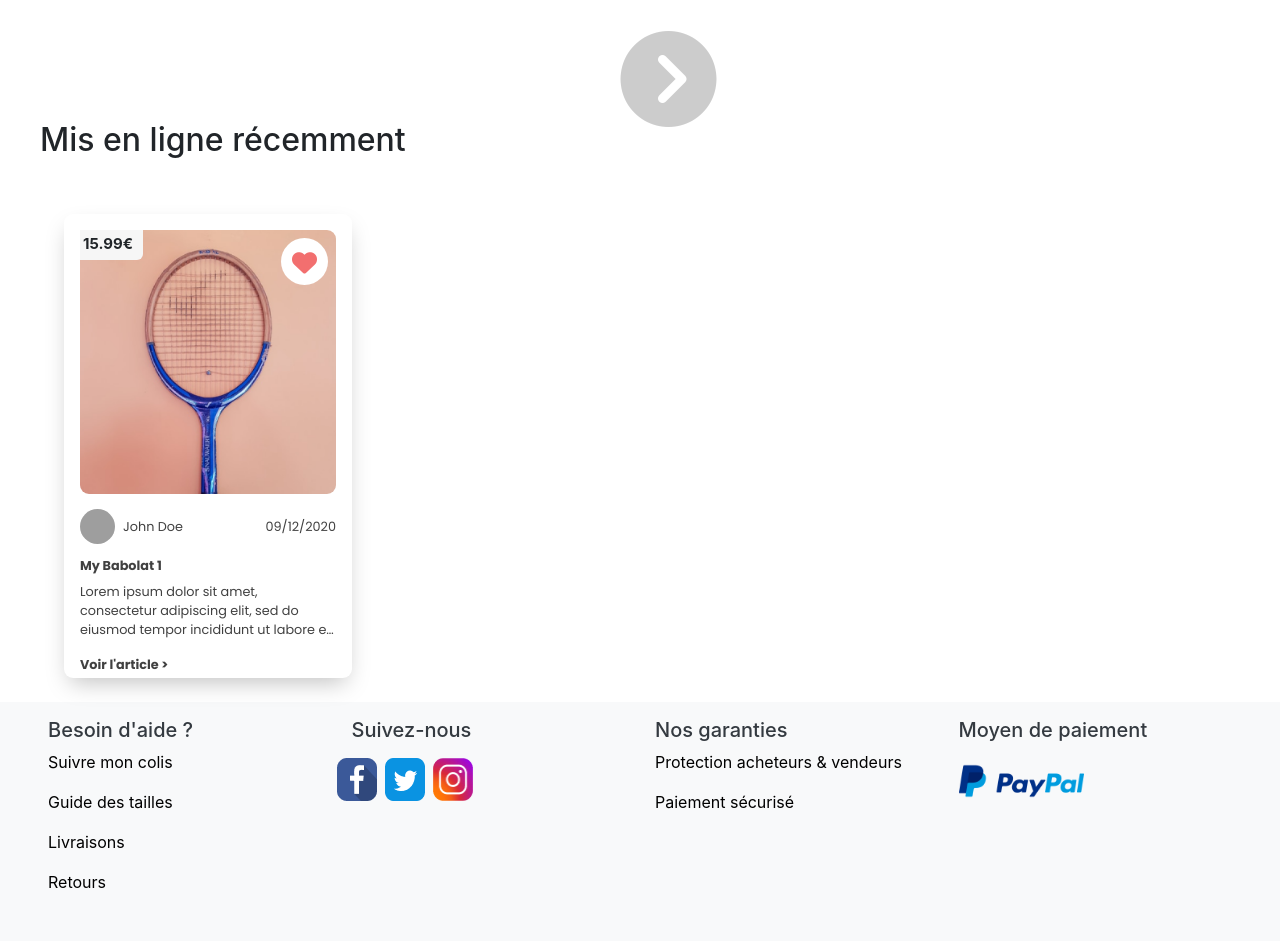
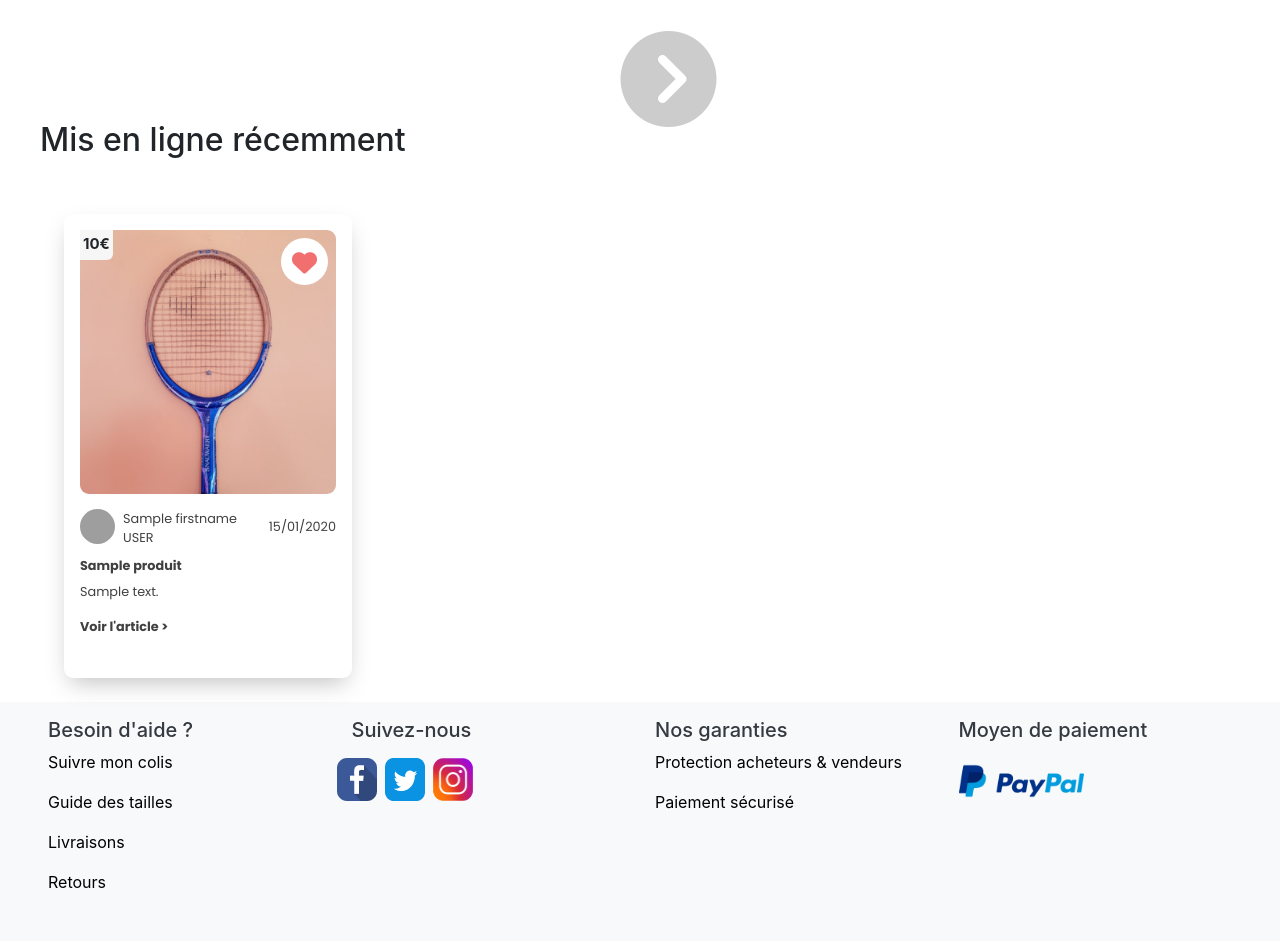
Before and after one commit to SpinBoxx/Spark, a Symfony app: template templates/accueil/accueil.html.twig in a window 1280 px wide. Shown: the part 883-1824 px from the top of the page. Run offline with Twig, Linux system fonts and the light colour scheme; the template is opened without the code that fills it: most values are stand-ins (such as "Sample title", 1, 10 or a date in 2020); some libraries are stand-ins or nearby versions; grey boxes are pictures that could not be loaded.

Commit message:
changement page /

```diff
--- a/public/style/accueil/accueil.css
+++ b/public/style/accueil/accueil.css
@@ -279,7 +279,7 @@ body{
 .favorite_card_price{
     position: absolute;
     height: 30px;
-    width: 63px;
+    width: auto;
     text-align: left;
     background-color: #f6f6f6;
     border-bottom-right-radius: 6px;
@@ -291,3 +291,7 @@ body{
     font-weight: bold;
     font-size: 15px;
 }
+.favorite_card_price > p:after{
+    content: "€";
+    margin-right: 3px;
+}
--- a/src/Controller/AccueilController.php
+++ b/src/Controller/AccueilController.php
@@ -25,6 +25,7 @@ class AccueilController extends AbstractController
     public function index(): Response
     {
         $produits = $this->em->getRepository(Product::class)->findAll();
+
         return $this->render('accueil/accueil.html.twig', [
             'produits' => $produits,
         ]);
--- a/src/DataFixtures/StateFixtures.php
+++ b/src/DataFixtures/StateFixtures.php
@@ -12,8 +12,8 @@ class StateFixtures extends Fixture
     public function load(ObjectManager $manager)
     {
         $states = [
-            ['en_vente', 'En vente'],
-            ['achete', 'Acheté']
+            ['in_sell', 'En vente'],
+            ['bought', 'Acheté']
         ];
         foreach ($states as $state){
             $_state = $manager->getRepository(State::class)->findOneBy(['code' => $state[0]]);
--- a/templates/accueil/accueil.html.twig
+++ b/templates/accueil/accueil.html.twig
@@ -32,9 +32,11 @@
     </div>
     <div class="show-articles mt-4">
         <h2>Mis en ligne récemment</h2>
+
     </div>
     <section id="favorite_card_section">
         {% for produit in produits %}
+
             <div class="favorite_card_div">
                 <div>
                     <div class="favorite_card_align_heart">
@@ -43,7 +45,7 @@
                         </div>
                     </div>
                     <div class="favorite_card_price">
-                        <p>15.99€</p>
+                        <p>{{ produit.price }}</p>
                     </div>
                     <div class="favorite_card_div_image">
                     </div>
@@ -51,20 +53,17 @@
                         <div class="favorite_card_seller">
                             <img src="https://i.pravatar.cc/300">
                             <div>
-                                <p>John Doe</p>
+                                <p>{{ produit.user.firstname }} {{ produit.user.lastname|upper }}</p>
                             </div>
                         </div>
                         <div class="favorite_card_date">
-                            <p>09/12/2020</p>
+                            <p>{{ produit.creationDatetime|date('d/m/Y') }}</p>
                         </div>
                     </div>
                     <div class="favorite_card_description">
-                        <h4>My Babolat 1</h4>
+                        <h4>{{ produit.title }}</h4>
                         <p>
-                            Lorem ipsum dolor sit amet, consectetur adipiscing elit, sed do eiusmod tempor incididunt ut labore et dolore magna aliqua.
-                            Ut enim ad minim veniam, quis nostrud exercitation ullamco laboris nisi ut aliquip ex ea commodo consequat. Duis aute irure
-                            dolor in reprehenderit in voluptate velit esse cillum dolore eu fugiat nulla pariatur. Excepteur sint occaecat cupidatat non
-                            proident, sunt in culpa qui officia deserunt mollit anim id est laborum.
+                           {{ produit.description }}
                         </p>
                     </div>
                     <div class="favorite_card_sub_line_description">
```
Also changed, not shown: src/Controller/ProductController.php (+17 -4 lines), src/Entity/Product.php (+4 -4 lines), templates/product/addproduct.html.twig (+6 -6 lines).
